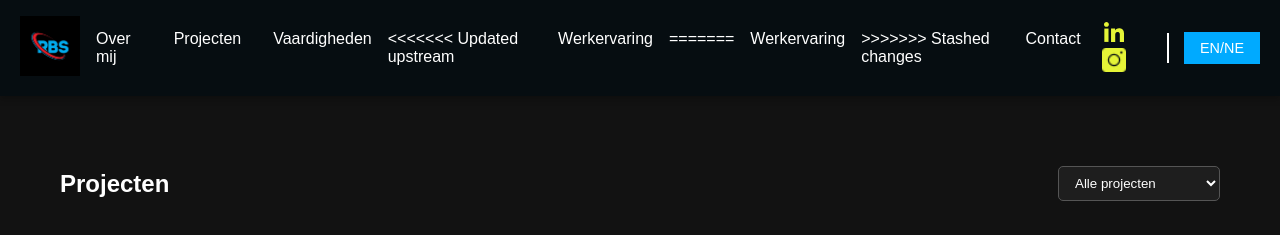
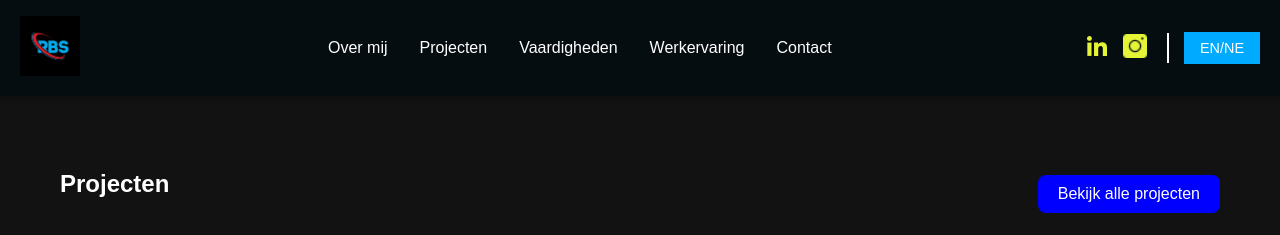
Before and after one commit to Rxnzooo/portfolio, a website: page projecten.html in a window 1280 px wide. Shown: the top 235 px of the page. Drawn offline with Linux system fonts and the light colour scheme.

Commit message:
button veranderd, omdat de functie niet werkte

```diff
--- a/projecten.css
+++ b/projecten.css
@@ -68,6 +68,17 @@ body {
     margin-top: 20px;
 }
 
+.button-container .btn {
+  display: inline-block;
+  padding: 10px 20px;
+  font-size: 16px;
+  color: white;
+  background-color: blue;
+  text-decoration: none;
+  border-radius: 8px;
+  margin-top: 20px;
+}
+
 /* Review Sectie Styling */
 .reviews-section {
     padding: 40px 0;
--- a/projecten.html
+++ b/projecten.html
@@ -19,11 +19,7 @@
                     <li><a href="index.html" data-key="title-over-mij">Over mij</a></li>
                     <li><a href="projecten.html" data-key="title-projecten">Projecten</a></li>
                     <li><a href="index.html#vaardigheden" data-key="title-vaardigheden">Vaardigheden</a></li>
-<<<<<<< Updated upstream
                     <li><a href="index.html#werkervaring" data-key="title-werkervaring">Werkervaring</a></li>
-=======
-                    <li><a href="index.html" data-key="title-werkervaring">Werkervaring</a></li>
->>>>>>> Stashed changes
                     <li><a href="contact.html" data-key="title-contact">Contact</a></li>
                 </ul>
             </nav>
@@ -44,17 +40,13 @@
         <div class="content-wrapper">
             <div class="project-header">
                 <h2 data-key="section-projecten-title">Projecten</h2>
-                <select id="project-filter" data-key="select-filter">
-                    <option value="" data-key="filter-all">Alle projecten</option>
-                    <option value="recent" data-key="filter-recent">Recent toegevoegd</option>
-                    <option value="meest-bekeken" data-key="filter-most-viewed">Meest bekeken</option>
-                    <option value="eerste-project" data-key="filter-first-project">Eerste project</option>
-                </select>
+                <div class="button-container">
+                    <a href="" class="btn" data-key="section-projecten-button">Bekijk alle projecten</a>
+                </div>
             </div>
         </div>
 
         <section class="project-grid content-wrapper">
-            <!-- Projecten dynamisch laden -->
             <div class="project">
                 <a href="project.html?id=6" data-key="project-1">
                     <img src="fotos/project1.png" alt="Project 1" data-key="project-1-img">
@@ -77,6 +69,7 @@
                 <div class="review">
                     <p data-key="review-text">"Perfect uitgevoerd, alles is naar wens en deed alles wat we van hem vroegen"<br><br> - Profuze</p>
                 </div>
+            </div>
         </section>
 
         <section class="contact-section">
```
